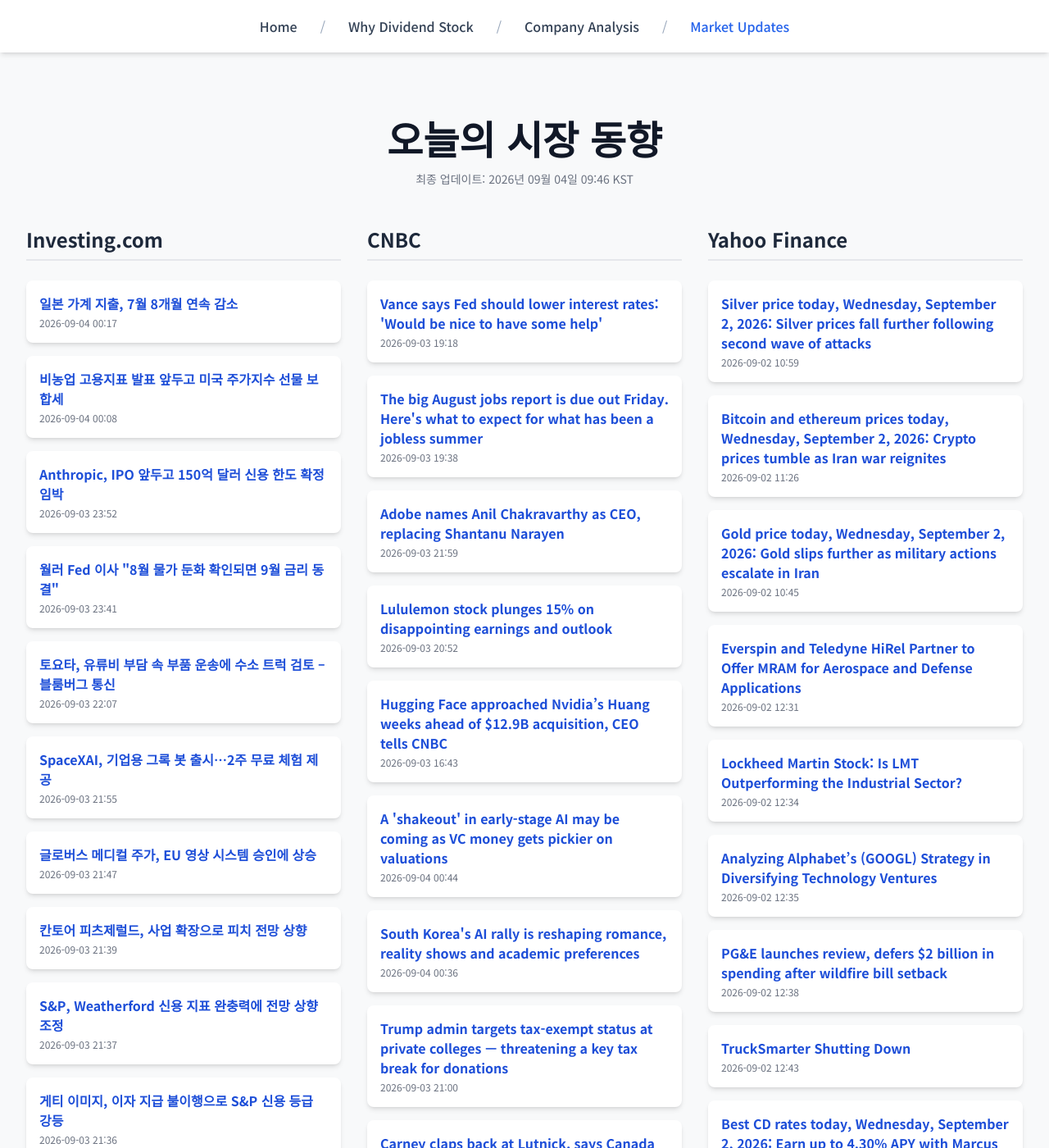
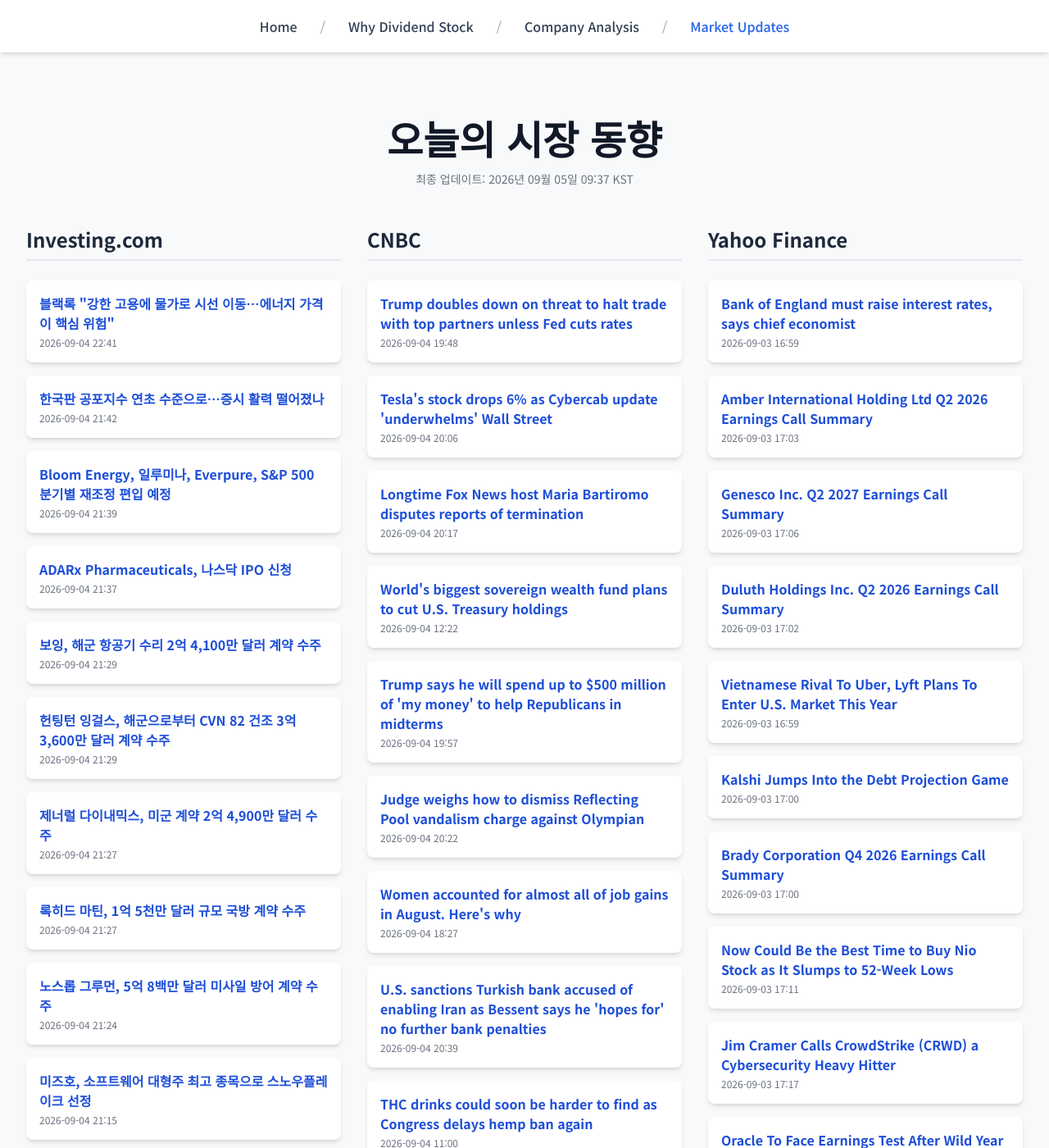
Before and after one commit to Kay-Hwang/my-company-analysis, a Jekyll site: the page built from market-updates.html, in a window 1280 px wide and 1400 px high. Shown: the whole window at 82% size. Built offline with Jekyll 4.4.1, drawn with Linux system fonts in a browser that asks for light colours; nearby versions of some CDN libraries; a script that is not in the unit is left out; some of the changed text lies outside the part shown.

Commit message:
Update daily data

```diff
--- a/_data/latest_data.json
+++ b/_data/latest_data.json
@@ -1,190 +1,190 @@
 {
-  "lastUpdated": "2026년 09월 04일 09:46 KST",
+  "lastUpdated": "2026년 09월 05일 09:37 KST",
   "news": {
     "investing": [
       {
-        "title": "일본 가계 지출, 7월 8개월 연속 감소",
-        "link": "https://kr.investing.com/news/stock-market-news/article-93CH-2084220",
-        "pubDate": "2026-09-04 00:17:44",
-        "summary": "일본 가계 지출, 7월 8개월 연속 감소"
+        "title": "블랙록 \"강한 고용에 물가로 시선 이동…에너지 가격이 핵심 위험\"",
+        "link": "https://kr.investing.com/news/stock-market-news/article-2085285",
+        "pubDate": "2026-09-04 22:41:51",
+        "summary": "블랙록 \"강한 고용에 물가로 시선 이동…에너지 가격이 핵심 위험\""
       },
       {
-        "title": "비농업 고용지표 발표 앞두고 미국 주가지수 선물 보합세",
-        "link": "https://kr.investing.com/news/stock-market-news/article-2084215",
-        "pubDate": "2026-09-04 00:08:29",
-        "summary": "비농업 고용지표 발표 앞두고 미국 주가지수 선물 보합세"
+        "title": "한국판 공포지수 연초 수준으로…증시 활력 떨어졌나",
+        "link": "https://kr.investing.com/news/stock-market-news/article-2085270",
+        "pubDate": "2026-09-04 21:42:00",
+        "summary": "한국판 공포지수 연초 수준으로…증시 활력 떨어졌나"
       },
       {
-        "title": "Anthropic, IPO 앞두고 150억 달러 신용 한도 확정 임박",
-        "link": "https://kr.investing.com/news/stock-market-news/article-2084203",
-        "pubDate": "2026-09-03 23:52:20",
-        "summary": "Anthropic, IPO 앞두고 150억 달러 신용 한도 확정 임박"
+        "title": "Bloom Energy, 일루미나, Everpure, S&P 500 분기별 재조정 편입 예정",
+        "link": "https://kr.investing.com/news/stock-market-news/article-2085271",
+        "pubDate": "2026-09-04 21:39:08",
+        "summary": "Bloom Energy, 일루미나, Everpure, S&P 500 분기별 재조정 편입 예정"
       },
       {
-        "title": "월러 Fed 이사 \"8월 물가 둔화 확인되면 9월 금리 동결\"",
-        "link": "https://kr.investing.com/news/stock-market-news/article-2084199",
-        "pubDate": "2026-09-03 23:41:57",
-        "summary": "월러 Fed 이사 \"8월 물가 둔화 확인되면 9월 금리 동결\""
+        "title": "ADARx Pharmaceuticals, 나스닥 IPO 신청",
+        "link": "https://kr.investing.com/news/stock-market-news/article-432SI-2085267",
+        "pubDate": "2026-09-04 21:37:02",
+        "summary": "ADARx Pharmaceuticals, 나스닥 IPO 신청"
       },
       {
-        "title": "토요타, 유류비 부담 속 부품 운송에 수소 트럭 검토 – 블룸버그 통신",
-        "link": "https://kr.investing.com/news/stock-market-news/article-93CH-2084144",
-        "pubDate": "2026-09-03 22:07:51",
-        "summary": "토요타, 유류비 부담 속 부품 운송에 수소 트럭 검토 – 블룸버그 통신"
+        "title": "보잉, 해군 항공기 수리 2억 4,100만 달러 계약 수주",
+        "link": "https://kr.investing.com/news/stock-market-news/article-93CH-2085260",
+        "pubDate": "2026-09-04 21:29:36",
+        "summary": "보잉, 해군 항공기 수리 2억 4,100만 달러 계약 수주"
       },
       {
-        "title": "SpaceXAI, 기업용 그록 봇 출시…2주 무료 체험 제공",
-        "link": "https://kr.investing.com/news/stock-market-news/article-93CH-2084138",
-        "pubDate": "2026-09-03 21:55:16",
-        "summary": "SpaceXAI, 기업용 그록 봇 출시…2주 무료 체험 제공"
+        "title": "헌팅턴 잉걸스, 해군으로부터 CVN 82 건조 3억 3,600만 달러 계약 수주",
+        "link": "https://kr.investing.com/news/stock-market-news/article-93CH-2085259",
+        "pubDate": "2026-09-04 21:29:24",
+        "summary": "헌팅턴 잉걸스, 해군으로부터 CVN 82 건조 3억 3,600만 달러 계약 수주"
       },
       {
-        "title": "글로버스 메디컬 주가, EU 영상 시스템 승인에 상승",
-        "link": "https://kr.investing.com/news/stock-market-news/article-93CH-2084129",
-        "pubDate": "2026-09-03 21:47:14",
-        "summary": "글로버스 메디컬 주가, EU 영상 시스템 승인에 상승"
+        "title": "제너럴 다이내믹스, 미군 계약 2억 4,900만 달러 수주",
+        "link": "https://kr.investing.com/news/stock-market-news/article-93CH-2085257",
+        "pubDate": "2026-09-04 21:27:10",
+        "summary": "제너럴 다이내믹스, 미군 계약 2억 4,900만 달러 수주"
       },
       {
-        "title": "칸토어 피츠제럴드, 사업 확장으로 피치 전망 상향",
-        "link": "https://kr.investing.com/news/stock-market-news/article-93CH-2084125",
-        "pubDate": "2026-09-03 21:39:01",
-        "summary": "칸토어 피츠제럴드, 사업 확장으로 피치 전망 상향"
+        "title": "록히드 마틴, 1억 5천만 달러 규모 국방 계약 수주",
+        "link": "https://kr.investing.com/news/stock-market-news/article-93CH-2085256",
+        "pubDate": "2026-09-04 21:27:05",
+        "summary": "록히드 마틴, 1억 5천만 달러 규모 국방 계약 수주"
       },
       {
-        "title": "S&P, Weatherford 신용 지표 완충력에 전망 상향 조정",
-        "link": "https://kr.investing.com/news/stock-market-news/article-93CH-2084123",
-        "pubDate": "2026-09-03 21:37:09",
-        "summary": "S&P, Weatherford 신용 지표 완충력에 전망 상향 조정"
+        "title": "노스롭 그루먼, 5억 8백만 달러 미사일 방어 계약 수주",
+        "link": "https://kr.investing.com/news/stock-market-news/article-93CH-2085252",
+        "pubDate": "2026-09-04 21:24:02",
+        "summary": "노스롭 그루먼, 5억 8백만 달러 미사일 방어 계약 수주"
       },
       {
-        "title": "게티 이미지, 이자 지급 불이행으로 S&amp;P 신용 등급 강등",
-        "link": "https://kr.investing.com/news/stock-market-news/article-93CH-2084122",
-        "pubDate": "2026-09-03 21:36:45",
-        "summary": "게티 이미지, 이자 지급 불이행으로 S&amp;P 신용 등급 강등"
+        "title": "미즈호, 소프트웨어 대형주 최고 종목으로 스노우플레이크 선정",
+        "link": "https://kr.investing.com/news/stock-market-news/article-93CH-2085243",
+        "pubDate": "2026-09-04 21:15:54",
+        "summary": "미즈호, 소프트웨어 대형주 최고 종목으로 스노우플레이크 선정"
       }
     ],
     "cnbc": [
       {
-        "title": "Vance says Fed should lower interest rates: 'Would be nice to have some help'",
-        "link": "https://www.cnbc.com/2026/09/03/vance-fed-interest-rates-trump-bond-yields.html",
-        "pubDate": "Thu, 03 Sep 2026 19:18:59 GMT",
-        "summary": "Vice President J.D. Vance's remarks came less than two weeks before the Federal Open Market Committee is set to convene and decide whether to adjust rates."
+        "title": "Trump doubles down on threat to halt trade with top partners unless Fed cuts rates",
+        "link": "https://www.cnbc.com/2026/09/04/trump-fed-rates-jobs-trade.html",
+        "pubDate": "Fri, 04 Sep 2026 19:48:08 GMT",
+        "summary": "President Donald Trump demanded that the Fed slash interest rates or else he will cut off trade with countries with which the U.S. maintains trade deficits."
       },
       {
-        "title": "The big August jobs report is due out Friday. Here's what to expect for what has been a jobless summer",
-        "link": "https://www.cnbc.com/2026/09/03/august-2026-jobs-report-payrolls.html",
-        "pubDate": "Thu, 03 Sep 2026 19:38:09 GMT",
-        "summary": "August nonfarm payrolls are expected to rise by 53,000 as a subdued labor market keeps Fed attention focused on inflation."
+        "title": "Tesla's stock drops 6% as Cybercab update 'underwhelms' Wall Street",
+        "link": "https://www.cnbc.com/2026/09/04/teslas-stock-drops-as-cybercab-update-underwhelms-nhtsa-probe.html",
+        "pubDate": "Fri, 04 Sep 2026 20:06:13 GMT",
+        "summary": "Tesla's long-awaited Cybercab update failed to dazzle investors."
       },
       {
-        "title": "Adobe names Anil Chakravarthy as CEO, replacing Shantanu Narayen",
-        "link": "https://www.cnbc.com/2026/09/03/adobe-anil-chakravarthy-ceo.html",
-        "pubDate": "Thu, 03 Sep 2026 21:59:29 GMT",
-        "summary": "Adobe announced Anil Chakravarthy as its next CEO, replacing Shantanu Narayen, who announced his departure last March."
+        "title": "Longtime Fox News host Maria Bartiromo disputes reports of termination",
+        "link": "https://www.cnbc.com/2026/09/04/maria-bartiromo-fox-news-termination.html",
+        "pubDate": "Fri, 04 Sep 2026 20:17:13 GMT",
+        "summary": "Maria Bartiromo, the longtime host of Fox News and Fox Business programming, has disputed reports she was fired from the cable TV networks."
       },
       {
-        "title": "Lululemon stock plunges 15% on disappointing earnings and outlook",
-        "link": "https://www.cnbc.com/2026/09/03/lululemon-lulu-q2-2026-earnings.html",
-        "pubDate": "Thu, 03 Sep 2026 20:52:03 GMT",
-        "summary": "Lululemon posted another quarter of disappointing results and a sales slowdown as the company struggles to turn its business around."
+        "title": "World's biggest sovereign wealth fund plans to cut U.S. Treasury holdings",
+        "link": "https://www.cnbc.com/2026/09/04/worlds-biggest-sovereign-wealth-fund-plans-to-cut-treasury-holdings.html",
+        "pubDate": "Fri, 04 Sep 2026 12:22:09 GMT",
+        "summary": "Norway's $2.3 trillion investment fund says it can diversify into new areas with greater risk and returns."
       },
       {
-        "title": "Hugging Face approached Nvidia’s Huang weeks ahead of $12.9B acquisition, CEO tells CNBC",
-        "link": "https://www.cnbc.com/2026/09/03/nvidia-agrees-to-buy-hugging-face-for-almost-13-billion-ai-expansion.html",
-        "pubDate": "Thu, 03 Sep 2026 16:43:22 GMT",
-        "summary": "Nvidia CEO Jensen Huang said that with Hugging Face, the chipmaker will \"expand access to AI for developers and institutions worldwide.\""
+        "title": "Trump says he will spend up to $500 million of 'my money' to help Republicans in midterms",
+        "link": "https://www.cnbc.com/2026/09/04/trump-maga-inc-500-million-republicans-midterm-elections.html",
+        "pubDate": "Fri, 04 Sep 2026 19:57:35 GMT",
+        "summary": "Trump's pledge would dramatically increase MAGA Inc.’s spending after the Trump-aligned PAC kept most of its $403 million war chest on the sidelines."
       },
       {
-        "title": "A 'shakeout' in early-stage AI may be coming as VC money gets pickier on valuations",
-        "link": "https://www.cnbc.com/2026/09/04/ai-bubble-valuations-venture-capital.html",
-        "pubDate": "Fri, 04 Sep 2026 00:44:33 GMT",
-        "summary": "Investors should keep an eye out for excessive valuations and focus on productivity when it comes to investing in AI companies, market watchers say."
+        "title": "Judge weighs how to dismiss Reflecting Pool vandalism charge against Olympian",
+        "link": "https://www.cnbc.com/2026/09/04/reflecting-pool-hearn-doj-trump-pirro.html",
+        "pubDate": "Fri, 04 Sep 2026 20:22:09 GMT",
+        "summary": "President Trump has said damage to the Reflecting Pool was due to vandalism, not to a flawed installation of a new liner as prosecutors say."
       },
       {
-        "title": "South Korea's AI rally is reshaping romance, reality shows and academic preferences",
-        "link": "https://www.cnbc.com/2026/09/04/south-korea-ai-rally-society-impact.html",
-        "pubDate": "Fri, 04 Sep 2026 00:36:22 GMT",
-        "summary": "South Korea rally is changing what Koreans watch, how Koreans date, and what Koreans study."
+        "title": "Women accounted for almost all of job gains in August. Here's why",
+        "link": "https://www.cnbc.com/2026/09/04/jobs-report-women-payrolls.html",
+        "pubDate": "Fri, 04 Sep 2026 18:27:39 GMT",
+        "summary": "Women accounted for virtually all of August's payroll gains, the latest sign of their growing power in the labor market."
       },
       {
-        "title": "Trump admin targets tax-exempt status at private colleges — threatening a key tax break for donations",
-        "link": "https://www.cnbc.com/2026/09/03/treasury-irs-proposal-tax-exempt-schools-charitable-donations.html",
-        "pubDate": "Thu, 03 Sep 2026 21:00:21 GMT",
-        "summary": "The Treasury has proposed regulations that would strip thousands of private schools of their tax-exempt status and threaten a valuable tax break for donations."
+        "title": "U.S. sanctions Turkish bank accused of enabling Iran as Bessent says he 'hopes for' no further bank penalties",
+        "link": "https://www.cnbc.com/2026/09/04/iran-turkey-sanctions-economy-bessent.html",
+        "pubDate": "Fri, 04 Sep 2026 20:39:54 GMT",
+        "summary": "President Donald Trump hyped the sanctions plan as \"economic D-Day\" against Iran, but the U.S. has so far taken few steps to implement it."
       },
       {
-        "title": "Carney claps back at Lutnick, says Canada will resume trade talks 'when the Americans are ready'",
-        "link": "https://www.cnbc.com/2026/09/03/carney-lutnick-trump-trade-canada.html",
-        "pubDate": "Thu, 03 Sep 2026 20:42:29 GMT",
-        "summary": "Canada has retaliated against President Donald Trump's 50% tariffs with \"dollar for dollar\" duties on U.S. goods, which are set to take effect next week."
+        "title": "THC drinks could soon be harder to find as Congress delays hemp ban again",
+        "link": "https://www.cnbc.com/2026/09/04/thc-drinks-congress-hemp-ban.html",
+        "pubDate": "Fri, 04 Sep 2026 11:00:01 GMT",
+        "summary": "THC drinks are booming as an alcohol alternative, but a looming federal crackdown is squeezing makers, distributors and consumers."
       },
       {
-        "title": "NBA suspends Clippers owner Ballmer for one year in Kawhi Leonard salary cap probe",
-        "link": "https://www.cnbc.com/2026/09/02/nba-suspends-clippers-ballmer-kawhi-leonard-salary-cap.html",
-        "pubDate": "Thu, 03 Sep 2026 04:52:41 GMT",
-        "summary": "The NBA also fined the Los Angeles Clippers $30 million and said the team will forfeit five first-round picks, one in each year in drafts starting in 2029."
+        "title": "The big business of personal protection: How private security became a $50 billion industry",
+        "link": "https://www.cnbc.com/2026/09/04/private-security-spending-crime-allied-universal.html",
+        "pubDate": "Fri, 04 Sep 2026 14:15:04 GMT",
+        "summary": "Private security spending and guard employment have climbed as companies and communities respond to high-profile attacks, even as violent crime falls."
       }
     ],
     "yahoo": [
       {
-        "title": "Silver price today, Wednesday, September 2, 2026:  Silver prices fall further following second wave of attacks",
-        "link": "https://finance.yahoo.com/personal-finance/investing/article/silver-price-today-wednesday-september-2-2026-silver-prices-fall-further-following-second-wave-of-attacks-105910854.html",
-        "pubDate": "2026-09-02T10:59:10Z",
-        "summary": "Silver price today, Wednesday, September 2, 2026:  Silver prices fall further following second wave of attacks"
+        "title": "Bank of England must raise interest rates, says chief economist",
+        "link": "https://finance.yahoo.com/economy/policy/articles/bank-england-must-raise-interest-165946601.html",
+        "pubDate": "2026-09-03T16:59:46Z",
+        "summary": "Bank of England must raise interest rates, says chief economist"
       },
       {
-        "title": "Bitcoin and ethereum prices today, Wednesday, September 2, 2026: Crypto prices tumble as Iran war reignites",
-        "link": "https://finance.yahoo.com/personal-finance/investing/article/bitcoin-and-ethereum-prices-today-wednesday-september-2-2026-crypto-prices-tumble-as-iran-war-reignites-112639522.html",
-        "pubDate": "2026-09-02T11:26:39Z",
-        "summary": "Bitcoin and ethereum prices today, Wednesday, September 2, 2026: Crypto prices tumble as Iran war reignites"
+        "title": "Amber International Holding Ltd Q2 2026 Earnings Call Summary",
+        "link": "https://finance.yahoo.com/markets/stocks/articles/amber-international-holding-ltd-q2-170324102.html",
+        "pubDate": "2026-09-03T17:03:24Z",
+        "summary": "Amber International Holding Ltd Q2 2026 Earnings Call Summary"
       },
       {
-        "title": "Gold price today, Wednesday, September 2, 2026: Gold slips further as military actions escalate in Iran",
-        "link": "https://finance.yahoo.com/personal-finance/investing/article/gold-price-today-wednesday-september-2-2026-gold-slips-further-as-military-actions-escalate-in-iran-104514058.html",
-        "pubDate": "2026-09-02T10:45:14Z",
-        "summary": "Gold price today, Wednesday, September 2, 2026: Gold slips further as military actions escalate in Iran"
+        "title": "Genesco Inc. Q2 2027 Earnings Call Summary",
+        "link": "https://finance.yahoo.com/markets/stocks/articles/genesco-inc-q2-2027-earnings-170650806.html",
+        "pubDate": "2026-09-03T17:06:50Z",
+        "summary": "Genesco Inc. Q2 2027 Earnings Call Summary"
       },
       {
-        "title": "Everspin and Teledyne HiRel Partner to Offer MRAM for Aerospace and Defense Applications",
-        "link": "https://finance.yahoo.com/technology/articles/everspin-teledyne-hirel-partner-offer-123142580.html",
-        "pubDate": "2026-09-02T12:31:42Z",
-        "summary": "Everspin and Teledyne HiRel Partner to Offer MRAM for Aerospace and Defense Applications"
+        "title": "Duluth Holdings Inc. Q2 2026 Earnings Call Summary",
+        "link": "https://finance.yahoo.com/markets/stocks/articles/duluth-holdings-inc-q2-2026-170202166.html",
+        "pubDate": "2026-09-03T17:02:02Z",
+        "summary": "Duluth Holdings Inc. Q2 2026 Earnings Call Summary"
       },
       {
-        "title": "Lockheed Martin Stock: Is LMT Outperforming the Industrial Sector?",
-        "link": "https://finance.yahoo.com/markets/stocks/articles/lockheed-martin-stock-lmt-outperforming-123416311.html",
-        "pubDate": "2026-09-02T12:34:16Z",
-        "summary": "Lockheed Martin Stock: Is LMT Outperforming the Industrial Sector?"
+        "title": "Vietnamese Rival To Uber, Lyft Plans To Enter U.S. Market This Year",
+        "link": "https://www.investors.com/news/uber-lyft-vinfast-gsm-rideshare-app-robotaxi/?src=A00220&yptr=yahoo",
+        "pubDate": "2026-09-03T16:59:17Z",
+        "summary": "Vietnamese Rival To Uber, Lyft Plans To Enter U.S. Market This Year"
       },
       {
-        "title": "Analyzing Alphabet’s (GOOGL) Strategy in Diversifying Technology Ventures",
-        "link": "https://finance.yahoo.com/technology/articles/analyzing-alphabet-googl-strategy-diversifying-123502205.html",
-        "pubDate": "2026-09-02T12:35:02Z",
-        "summary": "Analyzing Alphabet’s (GOOGL) Strategy in Diversifying Technology Ventures"
+        "title": "Kalshi Jumps Into the Debt Projection Game",
+        "link": "https://www.barrons.com/articles/kalshi-prediction-market-national-debt-projection-7c010e75?siteid=yhoof2&yptr=yahoo",
+        "pubDate": "2026-09-03T17:00:00Z",
+        "summary": "Kalshi Jumps Into the Debt Projection Game"
       },
       {
-        "title": "PG&E launches review, defers $2 billion in spending after wildfire bill setback",
-        "link": "https://finance.yahoo.com/energy/articles/pg-e-launches-review-defers-123841462.html",
-        "pubDate": "2026-09-02T12:38:41Z",
-        "summary": "PG&E launches review, defers $2 billion in spending after wildfire bill setback"
+        "title": "Brady Corporation Q4 2026 Earnings Call Summary",
+        "link": "https://finance.yahoo.com/markets/stocks/articles/brady-corporation-q4-2026-earnings-170051658.html",
+        "pubDate": "2026-09-03T17:00:51Z",
+        "summary": "Brady Corporation Q4 2026 Earnings Call Summary"
       },
       {
-        "title": "TruckSmarter Shutting Down",
-        "link": "https://finance.yahoo.com/small-business/articles/trucksmarter-shutting-down-124325759.html",
-        "pubDate": "2026-09-02T12:43:25Z",
-        "summary": "TruckSmarter Shutting Down"
+        "title": "Now Could Be the Best Time to Buy Nio Stock as It Slumps to 52-Week Lows",
+        "link": "https://finance.yahoo.com/markets/stocks/articles/now-could-best-time-buy-171119312.html",
+        "pubDate": "2026-09-03T17:11:19Z",
+        "summary": "Now Could Be the Best Time to Buy Nio Stock as It Slumps to 52-Week Lows"
       },
       {
-        "title": "Best CD rates today, Wednesday, September 2, 2026: Earn up to 4.30% APY with Marcus",
-        "link": "https://finance.yahoo.com/personal-finance/banking/article/best-cd-rates-today-wednesday-september-2-2026-earn-up-to-430-apy-with-marcus-100000651.html",
-        "pubDate": "2026-09-02T10:00:00Z",
-        "summary": "Best CD rates today, Wednesday, September 2, 2026: Earn up to 4.30% APY with Marcus"
+        "title": "Jim Cramer Calls CrowdStrike (CRWD) a Cybersecurity Heavy Hitter",
+        "link": "https://finance.yahoo.com/technology/ai/articles/jim-cramer-calls-crowdstrike-crwd-171714906.html",
+        "pubDate": "2026-09-03T17:17:14Z",
+        "summary": "Jim Cramer Calls CrowdStrike (CRWD) a Cybersecurity Heavy Hitter"
       },
       {
-        "title": "Peter Schiff warns the US Treasury is gearing up to make a critical mistake, but he sees an off-ramp. Are you ready?",
-        "link": "https://finance.yahoo.com/economy/policy/articles/peter-schiff-warns-us-treasury-124500211.html",
-        "pubDate": "2026-09-02T12:45:00Z",
-        "summary": "Peter Schiff warns the US Treasury is gearing up to make a critical mistake, but he sees an off-ramp. Are you ready?"
+        "title": "Oracle To Face Earnings Test After Wild Year Riding AI Wave",
+        "link": "https://www.investors.com/news/technology/oracle-stock-q1-2027-earnings-ai-openai/?src=A00220&yptr=yahoo",
+        "pubDate": "2026-09-03T16:57:56Z",
+        "summary": "Oracle To Face Earnings Test After Wild Year Riding AI Wave"
       }
     ]
   }
```
